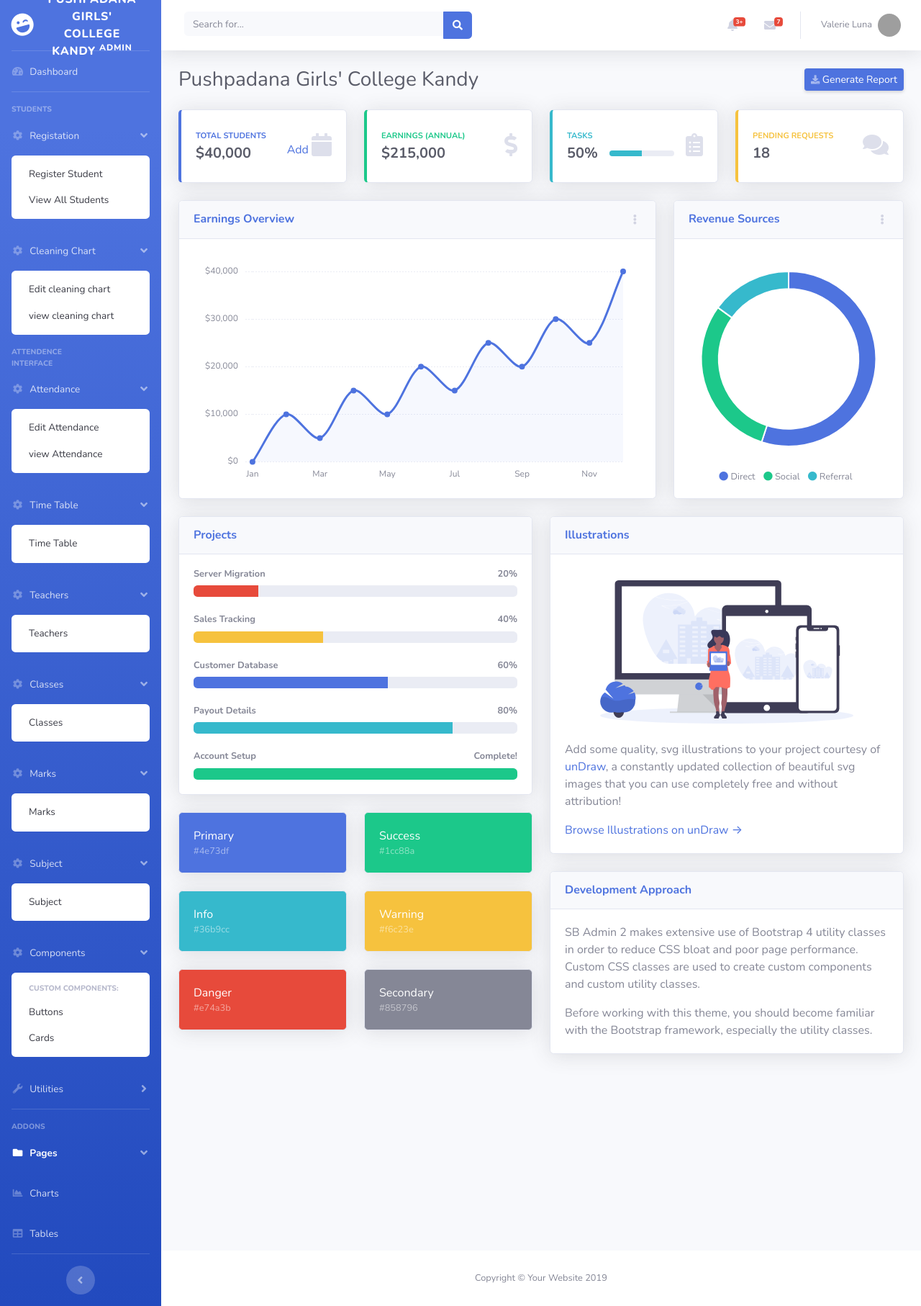
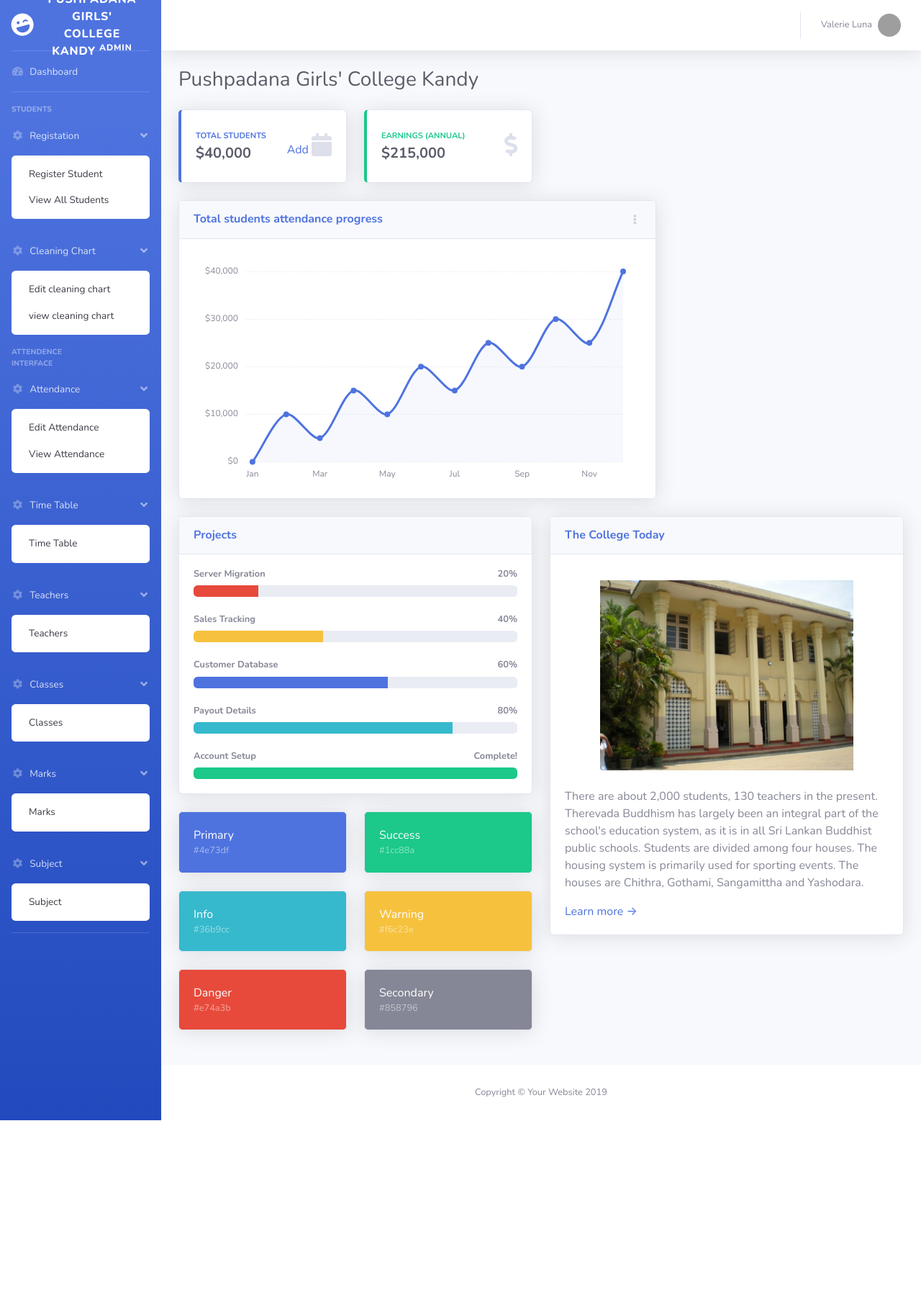
Before and after one commit to udaridissanayake/pgck, a PHP site: page / in a window 1280 px wide, after a click on "Registation". Shown: the whole page at 72% size. After the commit the page ends 1556 px from the top, so only its background shows below. Run offline with PHP 8.4, Linux system fonts and the light colour scheme; grey boxes are pictures that could not be loaded.

Commit message:
ui changes

```diff
--- a/index.php
+++ b/index.php
@@ -47,7 +47,7 @@
           </button>
 
           <!-- Topbar Search -->
-          <form class="d-none d-sm-inline-block form-inline mr-auto ml-md-3 my-2 my-md-0 mw-100 navbar-search">
+          <!-- <form class="d-none d-sm-inline-block form-inline mr-auto ml-md-3 my-2 my-md-0 mw-100 navbar-search">
             <div class="input-group">
               <input type="text" class="form-control bg-light border-0 small" placeholder="Search for..." aria-label="Search" aria-describedby="basic-addon2">
               <div class="input-group-append">
@@ -56,17 +56,17 @@
                 </button>
               </div>
             </div>
-          </form>
+          </form> -->
 
           <!-- Topbar Navbar -->
           <ul class="navbar-nav ml-auto">
 
-            <!-- Nav Item - Search Dropdown (Visible Only XS) -->
-            <li class="nav-item dropdown no-arrow d-sm-none">
+
+            <!-- <li class="nav-item dropdown no-arrow d-sm-none">
               <a class="nav-link dropdown-toggle" href="#" id="searchDropdown" role="button" data-toggle="dropdown" aria-haspopup="true" aria-expanded="false">
                 <i class="fas fa-search fa-fw"></i>
               </a>
-              <!-- Dropdown - Messages -->
+
               <div class="dropdown-menu dropdown-menu-right p-3 shadow animated--grow-in" aria-labelledby="searchDropdown">
                 <form class="form-inline mr-auto w-100 navbar-search">
                   <div class="input-group">
@@ -79,16 +79,16 @@
                   </div>
                 </form>
               </div>
-            </li>
+            </li> -->
 
-            <!-- Nav Item - Alerts -->
-            <li class="nav-item dropdown no-arrow mx-1">
+
+            <!-- <li class="nav-item dropdown no-arrow mx-1">
               <a class="nav-link dropdown-toggle" href="#" id="alertsDropdown" role="button" data-toggle="dropdown" aria-haspopup="true" aria-expanded="false">
                 <i class="fas fa-bell fa-fw"></i>
-                <!-- Counter - Alerts -->
+
                 <span class="badge badge-danger badge-counter">3+</span>
               </a>
-              <!-- Dropdown - Alerts -->
+
               <div class="dropdown-list dropdown-menu dropdown-menu-right shadow animated--grow-in" aria-labelledby="alertsDropdown">
                 <h6 class="dropdown-header">
                   Alerts Center
@@ -128,16 +128,16 @@
                 </a>
                 <a class="dropdown-item text-center small text-gray-500" href="#">Show All Alerts</a>
               </div>
-            </li>
+            </li> -->
 
             <!-- Nav Item - Messages -->
-            <li class="nav-item dropdown no-arrow mx-1">
+            <!-- <li class="nav-item dropdown no-arrow mx-1">
               <a class="nav-link dropdown-toggle" href="#" id="messagesDropdown" role="button" data-toggle="dropdown" aria-haspopup="true" aria-expanded="false">
                 <i class="fas fa-envelope fa-fw"></i>
-                <!-- Counter - Messages -->
+
                 <span class="badge badge-danger badge-counter">7</span>
               </a>
-              <!-- Dropdown - Messages -->
+
               <div class="dropdown-list dropdown-menu dropdown-menu-right shadow animated--grow-in" aria-labelledby="messagesDropdown">
                 <h6 class="dropdown-header">
                   Message Center
@@ -184,7 +184,7 @@
                 </a>
                 <a class="dropdown-item text-center small text-gray-500" href="#">Read More Messages</a>
               </div>
-            </li>
+            </li> -->
 
             <div class="topbar-divider d-none d-sm-block"></div>
 
@@ -227,7 +227,7 @@
           <!-- Page Heading -->
           <div class="d-sm-flex align-items-center justify-content-between mb-4">
             <h1 class="h3 mb-0 text-gray-800">Pushpadana Girls' College Kandy</h1>
-            <a href="#" class="d-none d-sm-inline-block btn btn-sm btn-primary shadow-sm"><i class="fas fa-download fa-sm text-white-50"></i> Generate Report</a>
+            <!-- <a href="#" class="d-none d-sm-inline-block btn btn-sm btn-primary shadow-sm"><i class="fas fa-download fa-sm text-white-50"></i> Generate Report</a> -->
           </div>
 
           <!-- Content Row -->
@@ -243,7 +243,7 @@
                       <div class="h5 mb-0 font-weight-bold text-gray-800">$40,000</div>
                     </div>
                     <div class="col-auto">
-                     <a href="studentReg.html"> Add </a> <i class="fas fa-calendar fa-2x text-gray-300"></i>
+                     <a href="studentReg.php"> Add </a> <i class="fas fa-calendar fa-2x text-gray-300"></i>
                     </div>
                   </div>
                 </div>
@@ -268,7 +268,7 @@
             </div>
 
             <!-- Earnings (Monthly) Card Example -->
-            <div class="col-xl-3 col-md-6 mb-4">
+            <!-- <div class="col-xl-3 col-md-6 mb-4">
               <div class="card border-left-info shadow h-100 py-2">
                 <div class="card-body">
                   <div class="row no-gutters align-items-center">
@@ -291,10 +291,10 @@
                   </div>
                 </div>
               </div>
-            </div>
+            </div> -->
 
             <!-- Pending Requests Card Example -->
-            <div class="col-xl-3 col-md-6 mb-4">
+            <!-- <div class="col-xl-3 col-md-6 mb-4">
               <div class="card border-left-warning shadow h-100 py-2">
                 <div class="card-body">
                   <div class="row no-gutters align-items-center">
@@ -308,7 +308,7 @@
                   </div>
                 </div>
               </div>
-            </div>
+            </div> -->
           </div>
 
           <!-- Content Row -->
@@ -320,7 +320,7 @@
               <div class="card shadow mb-4">
                 <!-- Card Header - Dropdown -->
                 <div class="card-header py-3 d-flex flex-row align-items-center justify-content-between">
-                  <h6 class="m-0 font-weight-bold text-primary">Earnings Overview</h6>
+                  <h6 class="m-0 font-weight-bold text-primary">Total students attendance progress </h6>
                   <div class="dropdown no-arrow">
                     <a class="dropdown-toggle" href="#" role="button" id="dropdownMenuLink" data-toggle="dropdown" aria-haspopup="true" aria-expanded="false">
                       <i class="fas fa-ellipsis-v fa-sm fa-fw text-gray-400"></i>
@@ -344,9 +344,9 @@
             </div>
 
             <!-- Pie Chart -->
-            <div class="col-xl-4 col-lg-5">
+            <!-- <div class="col-xl-4 col-lg-5">
               <div class="card shadow mb-4">
-                <!-- Card Header - Dropdown -->
+
                 <div class="card-header py-3 d-flex flex-row align-items-center justify-content-between">
                   <h6 class="m-0 font-weight-bold text-primary">Revenue Sources</h6>
                   <div class="dropdown no-arrow">
@@ -362,7 +362,7 @@
                     </div>
                   </div>
                 </div>
-                <!-- Card Body -->
+
                 <div class="card-body">
                   <div class="chart-pie pt-4 pb-2">
                     <canvas id="myPieChart"></canvas>
@@ -380,7 +380,7 @@
                   </div>
                 </div>
               </div>
-            </div>
+            </div> -->
           </div>
 
           <!-- Content Row -->
@@ -477,19 +477,19 @@
               <!-- Illustrations -->
               <div class="card shadow mb-4">
                 <div class="card-header py-3">
-                  <h6 class="m-0 font-weight-bold text-primary">Illustrations</h6>
+                  <h6 class="m-0 font-weight-bold text-primary">The College Today</h6>
                 </div>
                 <div class="card-body">
                   <div class="text-center">
-                    <img class="img-fluid px-3 px-sm-4 mt-3 mb-4" style="width: 25rem;" src="img/undraw_posting_photo.svg" alt="">
+                    <img class="img-fluid px-3 px-sm-4 mt-3 mb-4" style="width: 25rem;" src="img/scl.jpg" alt="">
                   </div>
-                  <p>Add some quality, svg illustrations to your project courtesy of <a target="_blank" rel="nofollow" href="https://undraw.co/">unDraw</a>, a constantly updated collection of beautiful svg images that you can use completely free and without attribution!</p>
-                  <a target="_blank" rel="nofollow" href="https://undraw.co/">Browse Illustrations on unDraw &rarr;</a>
+                  <p>There are about 2,000 students, 130 teachers in the present. Therevada Buddhism has largely been an integral part of the school's education system, as it is in all Sri Lankan Buddhist public schools. Students are divided among four houses. The housing system is primarily used for sporting events. The houses are Chithra, Gothami, Sangamittha and Yashodara.</p>
+                  <a target="_blank" rel="nofollow" href="https://en.wikipedia.org/wiki/Pushpadana_Girls%27_College,_Kandy">Learn more  &rarr;</a>
                 </div>
               </div>
 
               <!-- Approach -->
-              <div class="card shadow mb-4">
+              <!-- <div class="card shadow mb-4">
                 <div class="card-header py-3">
                   <h6 class="m-0 font-weight-bold text-primary">Development Approach</h6>
                 </div>
@@ -497,7 +497,7 @@
                   <p>SB Admin 2 makes extensive use of Bootstrap 4 utility classes in order to reduce CSS bloat and poor page performance. Custom CSS classes are used to create custom components and custom utility classes.</p>
                   <p class="mb-0">Before working with this theme, you should become familiar with the Bootstrap framework, especially the utility classes.</p>
                 </div>
-              </div>
+              </div> -->
 
             </div>
           </div>
--- a/leftPage.php
+++ b/leftPage.php
@@ -45,7 +45,7 @@
   <div id="collapseTwo" class="collapse" aria-labelledby="headingTwo" data-parent="#accordionSidebar">
     <div class="bg-white py-2 collapse-inner rounded">
       <!-- <h6 class="collapse-header">Custom Components:</h6> -->
-      <a class="collapse-item" href="buttons.html">Edit cleaning chart </a>
+      <a class="collapse-item" href="cleaningChartTable.php">Edit cleaning chart </a>
       <a class="collapse-item" href="cleaningChart.php">view cleaning chart</a>
     </div>
   </div>
@@ -67,8 +67,8 @@
   <div id="collapseTwo" class="collapse" aria-labelledby="headingTwo" data-parent="#accordionSidebar">
     <div class="bg-white py-2 collapse-inner rounded">
       <!-- <h6 class="collapse-header">Custom Components:</h6> -->
-      <a class="collapse-item" href="buttons.html">Edit Attendance </a>
-      <a class="collapse-item" href="attendance.php">view Attendance</a>
+      <a class="collapse-item" href="editAttendance.php">Edit Attendance </a>
+      <a class="collapse-item" href="attendance.php">View Attendance</a>
     </div>
   </div>
 </li>
@@ -139,8 +139,8 @@
     </div>
   </div>
 </li>
-<!-- Nav Item - Pages Collapse Menu -->
-<li class="nav-item">
+
+<!-- <li class="nav-item">
   <a class="nav-link collapsed" href="#" data-toggle="collapse" data-target="#collapseTwo" aria-expanded="true" aria-controls="collapseTwo">
     <i class="fas fa-fw fa-cog"></i>
     <span>Components</span>
@@ -154,7 +154,7 @@
   </div>
 </li>
 
-<!-- Nav Item - Utilities Collapse Menu -->
+
 <li class="nav-item">
   <a class="nav-link collapsed" href="#" data-toggle="collapse" data-target="#collapseUtilities" aria-expanded="true" aria-controls="collapseUtilities">
     <i class="fas fa-fw fa-wrench"></i>
@@ -169,17 +169,17 @@
       <a class="collapse-item" href="utilities-other.html">Other</a>
     </div>
   </div>
-</li>
+</li> -->
 
 <!-- Divider -->
 <hr class="sidebar-divider">
 
 <!-- Heading -->
-<div class="sidebar-heading">
+<!-- <div class="sidebar-heading">
   Addons
 </div>
 
-<!-- Nav Item - Pages Collapse Menu -->
+
 <li class="nav-item active">
   <a class="nav-link" href="#" data-toggle="collapse" data-target="#collapsePages" aria-expanded="true" aria-controls="collapsePages">
     <i class="fas fa-fw fa-folder"></i>
@@ -199,26 +199,26 @@
   </div>
 </li>
 
-<!-- Nav Item - Charts -->
+
 <li class="nav-item">
   <a class="nav-link" href="charts.html">
     <i class="fas fa-fw fa-chart-area"></i>
     <span>Charts</span></a>
 </li>
 
-<!-- Nav Item - Tables -->
+
 <li class="nav-item">
   <a class="nav-link" href="tables.html">
     <i class="fas fa-fw fa-table"></i>
     <span>Tables</span></a>
 </li>
 
-<!-- Divider -->
+
 <hr class="sidebar-divider d-none d-md-block">
 
-<!-- Sidebar Toggler (Sidebar) -->
+
 <div class="text-center d-none d-md-inline">
   <button class="rounded-circle border-0" id="sidebarToggle"></button>
-</div>
+</div> -->
 
 </ul>
```
Also changed, not shown: cleaningChartTable.php (+20 -9 lines), editAttendance.php (+92 -21 lines), saveAttendance.php (+13 -18 lines), editTimetable.php (added), img/scl.jpg (added).
